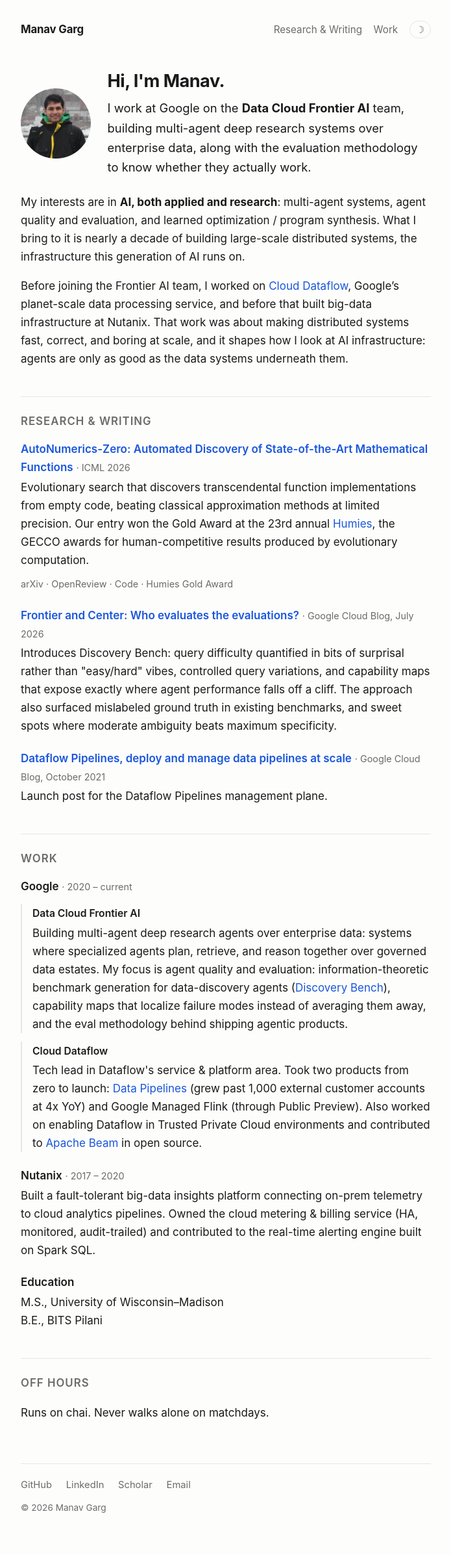
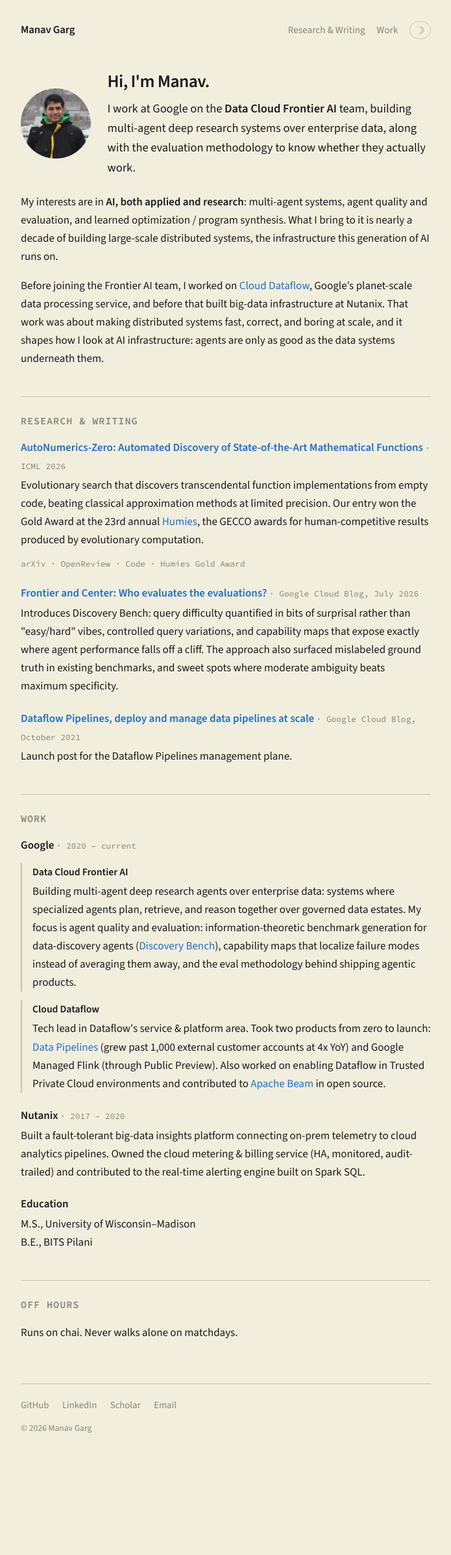
Before and after one commit to manavgarg/manavgarg.github.io, a Jekyll site: the page built from index.md, in a window 1280 px wide. Shown: the whole page at 65% size, without its empty margins (292-987 px from the left). Built offline with Jekyll 4.4.1, drawn with Linux system fonts in a browser that asks for light colours; after the commit the page ends 2270 px from its top, so only the background shows below that.

Commit message:
Prototype: diastil paper/selenized skin (pending review, not merged to master)
Applies the diastil house style as an experiment: paper light theme
(#F2EEDE, hairline rules, #1E6FCC accent), selenized-black dark theme,
Source Sans 3 prose, Source Code Pro for section headers and meta labels.
Revert this commit to restore the previous neutral palette.

Co-Authored-By: Claude Fable 5 <noreply@anthropic.com>
Claude-Session: https://claude.ai/code/session_018dd1zrqycAwGyeE8kPugPE

```diff
--- a/assets/css/style.scss
+++ b/assets/css/style.scss
@@ -1,32 +1,34 @@
 ---
 ---
+@import url("https://fonts.googleapis.com/css2?family=Source+Sans+3:wght@400;600;650&family=Source+Code+Pro:wght@400;600&display=swap");
+
 :root {
-  --bg: #fdfdfc;
+  --bg: #f2eede;
   --text: #1a1a1a;
-  --muted: #6b6b6b;
-  --accent: #1a56db;
-  --rule: #e6e6e2;
-  --code-bg: #f2f2ee;
+  --muted: #85837a;
+  --accent: #1e6fcc;
+  --rule: #c6c3b6;
+  --code-bg: #e9e4d2;
 }
 
 @media (prefers-color-scheme: dark) {
   :root:not([data-theme="light"]) {
-    --bg: #16181d;
-    --text: #e6e6e3;
-    --muted: #9a9a94;
-    --accent: #7aa2f7;
-    --rule: #2c2f36;
-    --code-bg: #22252c;
+    --bg: #181818;
+    --text: #c8c8c3;
+    --muted: #8a8a83;
+    --accent: #5a9cf5;
+    --rule: #3a3a36;
+    --code-bg: #242422;
   }
 }
 
 :root[data-theme="dark"] {
-  --bg: #16181d;
-  --text: #e6e6e3;
-  --muted: #9a9a94;
-  --accent: #7aa2f7;
-  --rule: #2c2f36;
-  --code-bg: #22252c;
+  --bg: #181818;
+  --text: #c8c8c3;
+  --muted: #8a8a83;
+  --accent: #5a9cf5;
+  --rule: #3a3a36;
+  --code-bg: #242422;
 }
 
 * {
@@ -41,8 +43,8 @@ body {
   margin: 0;
   background: var(--bg);
   color: var(--text);
-  font-family: -apple-system, BlinkMacSystemFont, "Segoe UI", Roboto,
-    "Helvetica Neue", Arial, sans-serif;
+  font-family: "Source Sans 3", -apple-system, BlinkMacSystemFont, "Segoe UI",
+    Roboto, sans-serif;
   font-size: 1.0625rem;
   line-height: 1.65;
   -webkit-font-smoothing: antialiased;
@@ -143,7 +145,8 @@ h1 {
 }
 
 h2 {
-  font-size: 1.05rem;
+  font-family: "Source Code Pro", ui-monospace, SFMono-Regular, monospace;
+  font-size: 0.95rem;
   text-transform: uppercase;
   letter-spacing: 0.06em;
   color: var(--muted);
@@ -204,7 +207,8 @@ h3 {
 
 .meta {
   color: var(--muted);
-  font-size: 0.9rem;
+  font-family: "Source Code Pro", ui-monospace, SFMono-Regular, monospace;
+  font-size: 0.8rem;
 }
 
 .meta a {
@@ -249,7 +253,8 @@ ul.post-list li {
 
 ul.post-list .date {
   color: var(--muted);
-  font-size: 0.88rem;
+  font-family: "Source Code Pro", ui-monospace, SFMono-Regular, monospace;
+  font-size: 0.8rem;
   font-variant-numeric: tabular-nums;
   white-space: nowrap;
   min-width: 6.5rem;
```
